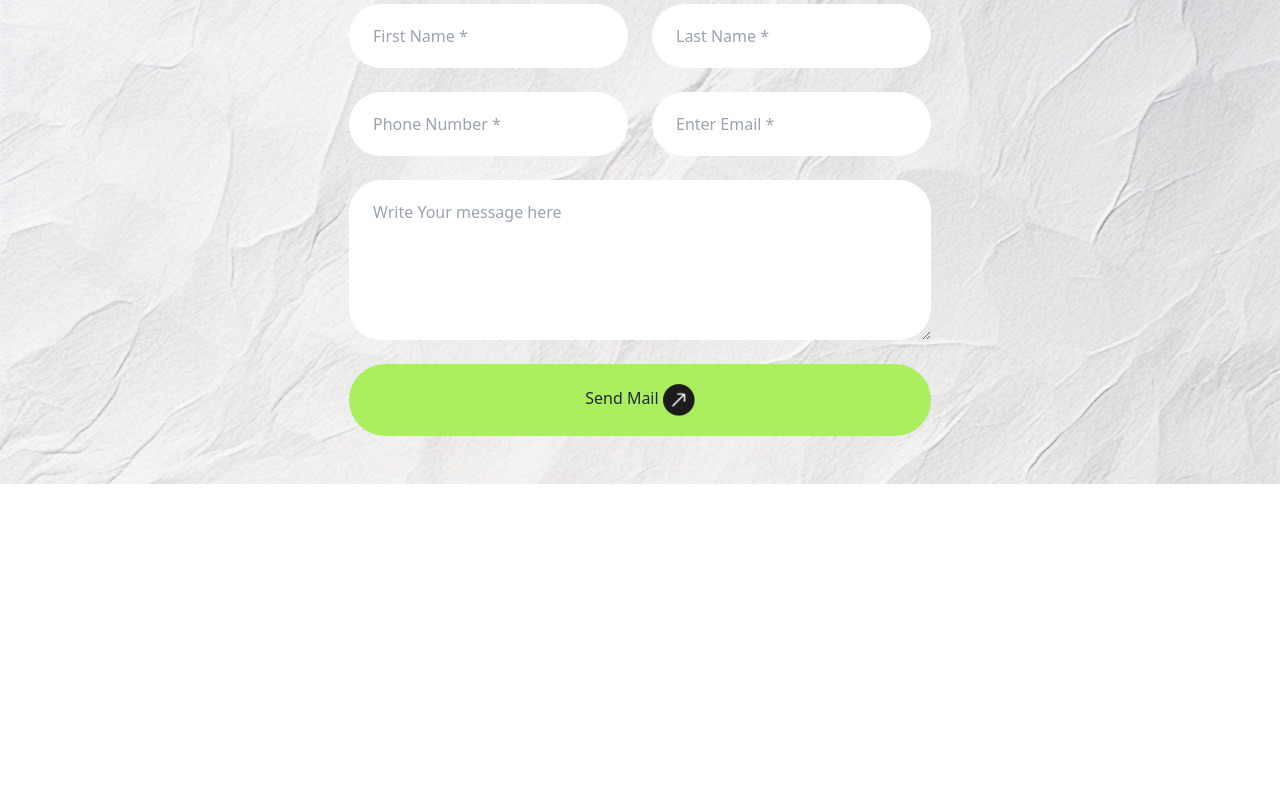
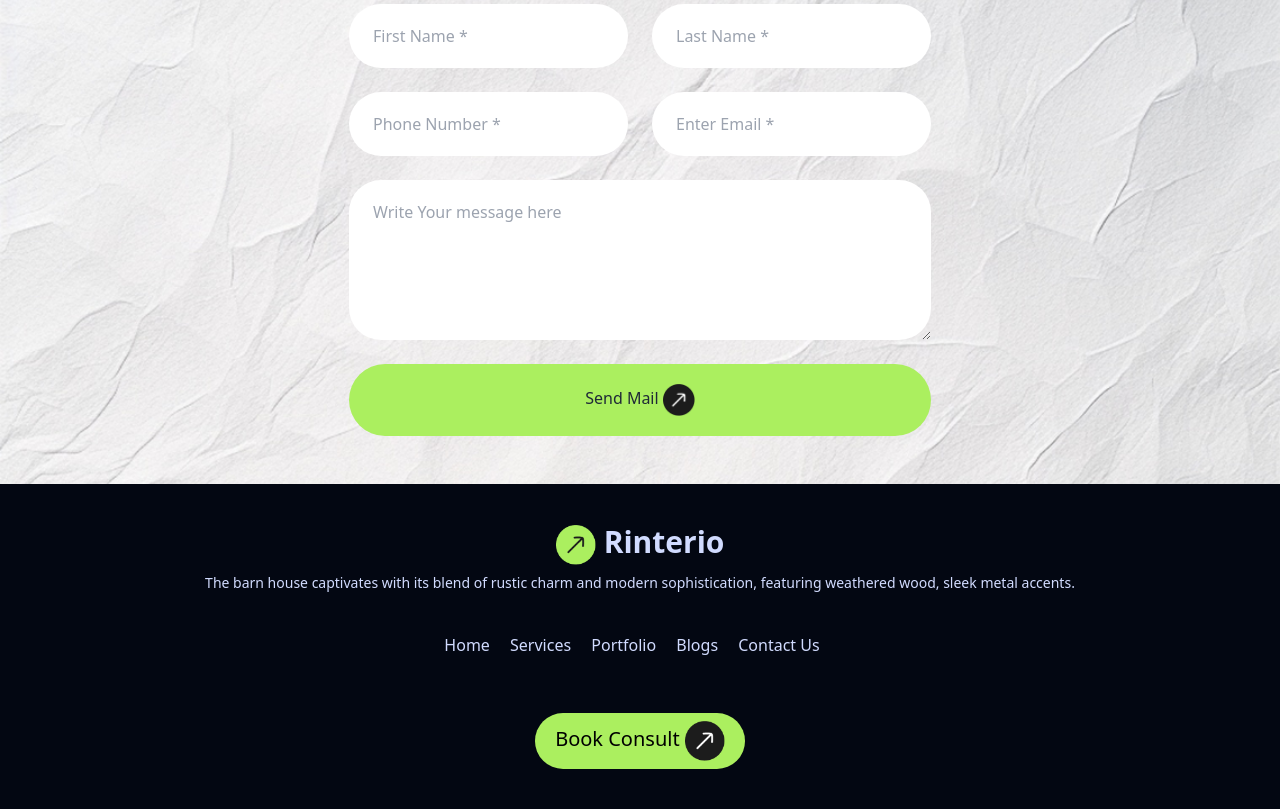
Before and after one commit to Hm-Faisal/Rinterio-consult-site-tailwind, a plain HTML site: page index.html in a window 1280 px wide. Shown: the part 2553-3362 px from the top of the page. Before the commit the page ends 3037 px from the top, so only its background shows below. Drawn offline with nearby package versions, Linux system fonts and the light colour scheme.

Commit message:
Complete main part

```diff
--- a/index.html
+++ b/index.html
@@ -298,5 +298,42 @@
         </div>
       </section>
     </main>
+
+    <footer>
+      <footer class="footer footer-center bg-gray-950 text-primary-content p-10">
+        <aside>
+          <h1 class="text-3xl font-bold">
+            <img
+              src="./assets/up-right-light.png"
+              alt=""
+              class="inline-block max-w-10 mr-2"
+            />Rinterio
+          </h1>
+          <p class="">
+            The barn house captivates with its blend of rustic charm and modern sophistication, featuring weathered wood, sleek metal accents.
+          </p>
+        </aside>
+        <nav>
+          <ul class="block px-1 text-base">
+            <li class="block mb-4 md:inline-block mr-4"><a>Home</a></li>
+            <li class="block mb-4 md:inline-block mr-4"><a>Services</a></li>
+            <li class="block mb-4 md:inline-block mr-4"><a>Portfolio</a></li>
+            <li class="block mb-4 md:inline-block mr-4"><a>Blogs</a></li>
+            <li class="block mb-4 md:inline-block mr-4"><a>Contact Us</a></li>
+          </ul>
+        </nav>
+        <div>
+          <a
+                href="#"
+                class="text-xl bg-primary-bg-color px-5 py-2 rounded-[32px]  text-black"
+                >Book Consult
+                <img
+                  src="./assets/up-right-dark.png"
+                  alt=""
+                  class="inline-block max-w-10"
+              /></a>
+        </div>
+      </footer>
+    </footer>
   </body>
 </html>
```
